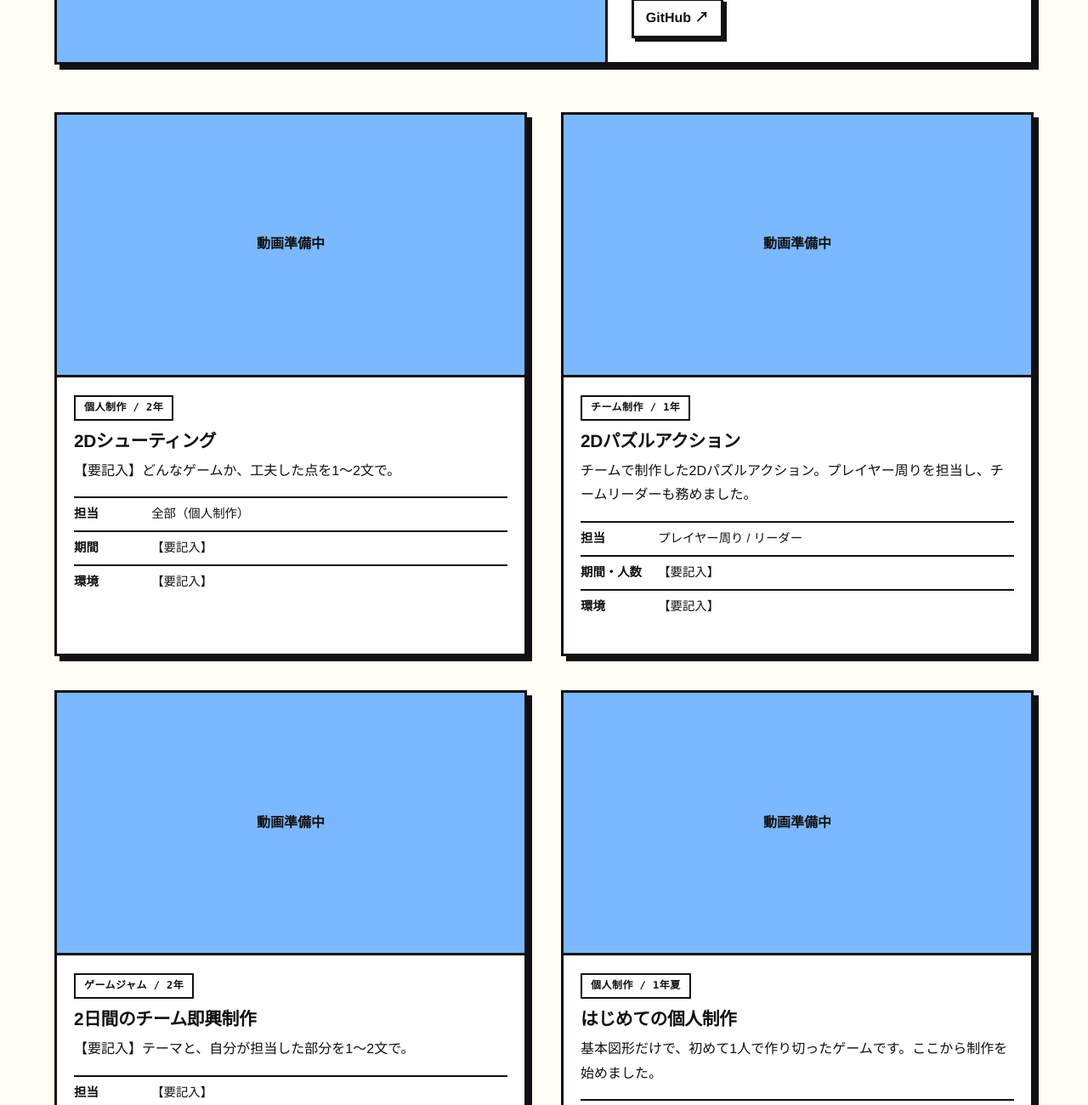
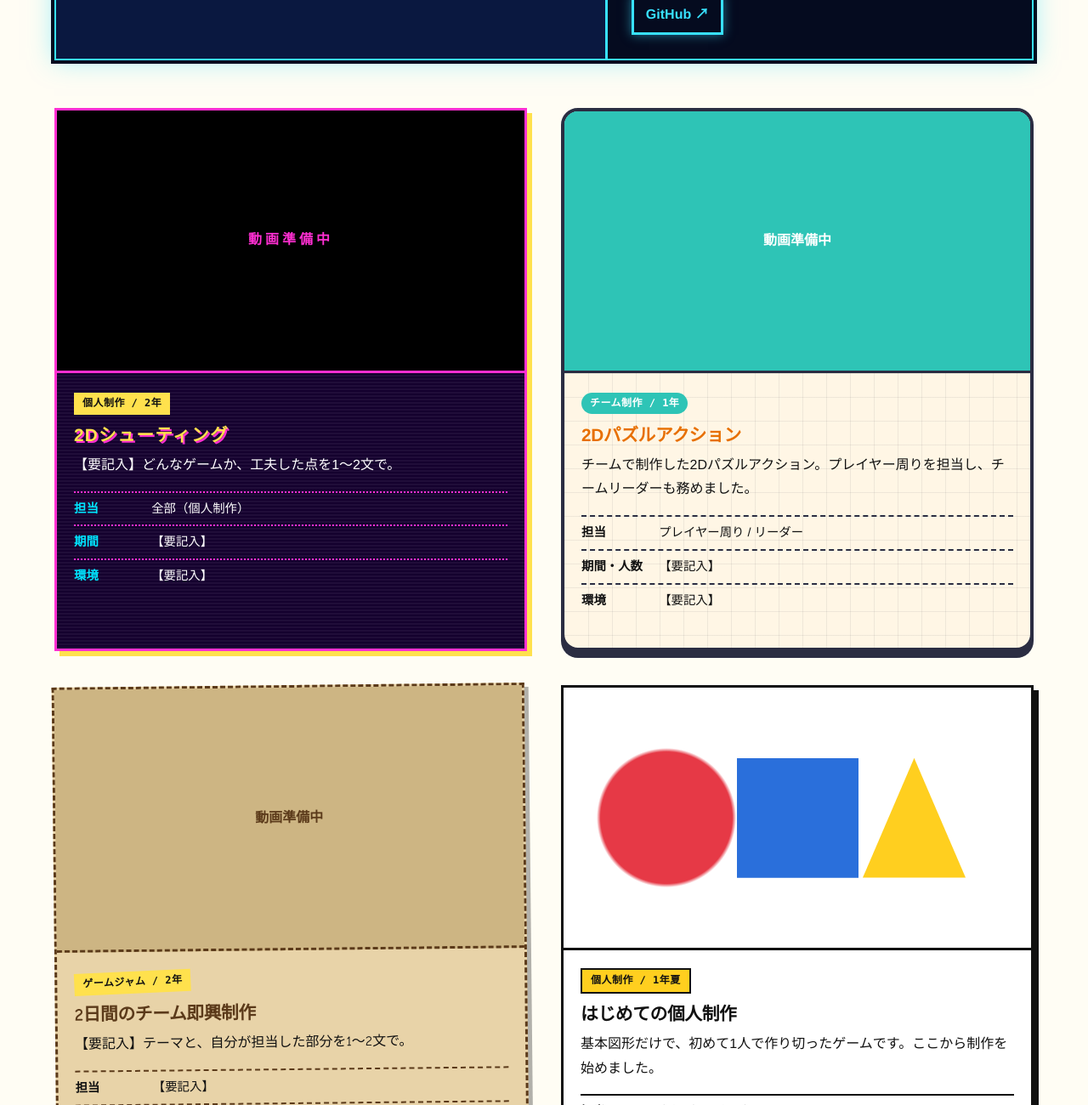
Before and after one commit to Hanoji-jp/Hanoji-jp.github.io, a plain HTML site: page index.html in a window 1280 px wide. Shown: the part 1460-2760 px from the top of the page at 85% size. Drawn offline with Linux system fonts and the light colour scheme.

Commit message:
Give each work its own game-inspired theme
Co-Authored-By: Claude Sonnet 5.5 <noreply@anthropic.com>
Claude-Session: https://claude.ai/code/session_01W4snotFhibTGeQttsmcsUD

```diff
--- a/index.html
+++ b/index.html
@@ -37,7 +37,7 @@
         <h2>作品</h2>
       </div>
 
-      <article class="work work-featured">
+      <article class="work work-featured theme-gravity">
         <div class="video-frame">
           <!-- 動画: 下の div を <iframe src="https://www.youtube.com/embed/動画ID" title="作品名" allowfullscreen loading="lazy"></iframe> に置き換える -->
           <div class="video-placeholder">動画準備中</div>
@@ -64,7 +64,7 @@
       </article>
 
       <div class="work-grid">
-        <article class="work">
+        <article class="work theme-shooter">
           <div class="video-frame">
             <div class="video-placeholder">動画準備中</div>
           </div>
@@ -80,7 +80,7 @@
           </div>
         </article>
 
-        <article class="work">
+        <article class="work theme-puzzle">
           <div class="video-frame">
             <div class="video-placeholder">動画準備中</div>
           </div>
@@ -96,7 +96,7 @@
           </div>
         </article>
 
-        <article class="work">
+        <article class="work theme-jam">
           <div class="video-frame">
             <div class="video-placeholder">動画準備中</div>
           </div>
@@ -112,7 +112,7 @@
           </div>
         </article>
 
-        <article class="work">
+        <article class="work theme-shapes">
           <div class="video-frame">
             <div class="video-placeholder">動画準備中</div>
           </div>
--- a/style.css
+++ b/style.css
@@ -202,3 +202,106 @@ nav a:hover { background: var(--blue); }
   html { scroll-behavior: auto; }
   .text-link, .button-link { transition: none; }
 }
+
+/* ===== 作品ごとのテーマ ===== */
+
+/* 1. 重力ゲーム: SF・宇宙のHUD */
+.theme-gravity {
+  --c: #38e1ff;
+  color: #d8f3ff;
+  background:
+    radial-gradient(circle at 15% 20%, rgba(255,255,255,.8) 0 1px, transparent 2px),
+    radial-gradient(circle at 70% 35%, rgba(255,255,255,.6) 0 1px, transparent 2px),
+    radial-gradient(circle at 40% 80%, rgba(255,255,255,.7) 0 1px, transparent 2px),
+    #050b1f;
+  border: 2px solid var(--c);
+  box-shadow: 0 0 0 4px #050b1f, 0 0 28px rgba(56, 225, 255, .5);
+}
+.theme-gravity .video-frame { border-color: var(--c); background: #0a1840; }
+.theme-gravity .video-placeholder { background: #0a1840; color: var(--c); letter-spacing: .3em; }
+.theme-gravity .work-type { border-color: var(--c); background: transparent; color: var(--c); }
+.theme-gravity h3 { color: var(--c); text-shadow: 0 0 12px rgba(56, 225, 255, .6); }
+.theme-gravity .work-meta div { border-top: 1px solid rgba(56, 225, 255, .5); }
+.theme-gravity .work-meta dt { color: var(--c); font-family: var(--mono); }
+.theme-gravity .tags span { border-color: var(--c); background: transparent; color: var(--c); }
+.theme-gravity .text-link { border-color: var(--c); background: transparent; color: var(--c); box-shadow: 0 0 12px rgba(56, 225, 255, .5); }
+
+/* 2. 2Dシューティング: アーケード */
+.theme-shooter {
+  color: #fff;
+  background:
+    repeating-linear-gradient(0deg, rgba(255,255,255,.05) 0 2px, transparent 2px 4px),
+    #14002e;
+  border: 3px solid #ff2fd2;
+  box-shadow: 6px 6px 0 #ffe14d;
+}
+.theme-shooter .video-frame { border-color: #ff2fd2; background: #000; }
+.theme-shooter .video-placeholder { background: #000; color: #ff2fd2; font-weight: 900; letter-spacing: .25em; }
+.theme-shooter .work-type { border: 0; background: #ffe14d; color: #111; }
+.theme-shooter h3 { color: #ffe14d; letter-spacing: .06em; text-shadow: 2px 2px 0 #ff2fd2; }
+.theme-shooter .work-meta div { border-top: 2px dotted #ff2fd2; }
+.theme-shooter .work-meta dt { color: #00e5ff; font-family: var(--mono); }
+.theme-shooter .tags span { border-color: #00e5ff; background: #00e5ff; color: #111; }
+
+/* 3. 2Dパズルアクション: カラフルなブロック */
+.theme-puzzle {
+  overflow: hidden;
+  background:
+    linear-gradient(rgba(43,45,66,.08) 1px, transparent 1px) 0 0 / 28px 28px,
+    linear-gradient(90deg, rgba(43,45,66,.08) 1px, transparent 1px) 0 0 / 28px 28px,
+    #fff6e5;
+  border: 4px solid #2b2d42;
+  border-radius: 20px;
+  box-shadow: 0 8px 0 #2b2d42;
+}
+.theme-puzzle .video-frame { border-color: #2b2d42; background: #2ec4b6; }
+.theme-puzzle .video-placeholder { background: #2ec4b6; color: #fff; font-weight: 900; }
+.theme-puzzle .work-type { border: 0; border-radius: 99px; background: #2ec4b6; color: #fff; }
+.theme-puzzle h3 { color: #e76f00; }
+.theme-puzzle .work-meta div { border-top: 2px dashed #2b2d42; }
+.theme-puzzle .tags span { border: 0; border-radius: 8px; background: #ff9f1c; color: #111; }
+
+/* 4. ゲームジャム: 手作り・ダンボール */
+.theme-jam {
+  background: #e8d3a8;
+  border: 3px dashed #5b3a1a;
+  box-shadow: 5px 5px 0 rgba(0, 0, 0, .3);
+  transform: rotate(-.6deg);
+  font-family: "Hiragino Maru Gothic ProN", "Yu Gothic", "Comic Sans MS", sans-serif;
+}
+.theme-jam .video-frame { border-bottom: 3px dashed #5b3a1a; background: #cdb583; }
+.theme-jam .video-placeholder { background: #cdb583; color: #5b3a1a; font-family: inherit; }
+.theme-jam .work-type { border: 0; background: #ffe14d; transform: rotate(-2deg); }
+.theme-jam h3 { color: #5b3a1a; }
+.theme-jam .work-meta div { border-top: 2px dashed #5b3a1a; }
+.theme-jam .tags span { border-color: #5b3a1a; background: #fff6d6; }
+
+/* 5. はじめての個人制作: 基本図形 */
+.theme-shapes { background: #fff; }
+.theme-shapes .video-frame { background: #fff; }
+.theme-shapes .video-placeholder {
+  background:
+    radial-gradient(circle at 22% 50%, #e63946 0 17%, transparent 18%),
+    linear-gradient(#2a6fdb, #2a6fdb) 50% 50% / 26% 46% no-repeat,
+    #fff;
+  color: transparent;
+}
+.theme-shapes .video-placeholder::after {
+  content: "";
+  position: absolute;
+  top: 27%;
+  right: 14%;
+  width: 22%;
+  height: 46%;
+  background: #ffcf1f;
+  clip-path: polygon(50% 0, 100% 100%, 0 100%);
+}
+.theme-shapes h3 { font-weight: 900; }
+.theme-shapes .work-type { background: #ffcf1f; }
+
+@media (max-width: 650px) {
+  .theme-jam { transform: none; }
+}
+@media (prefers-reduced-motion: reduce) {
+  .theme-jam { transform: none; }
+}
```
